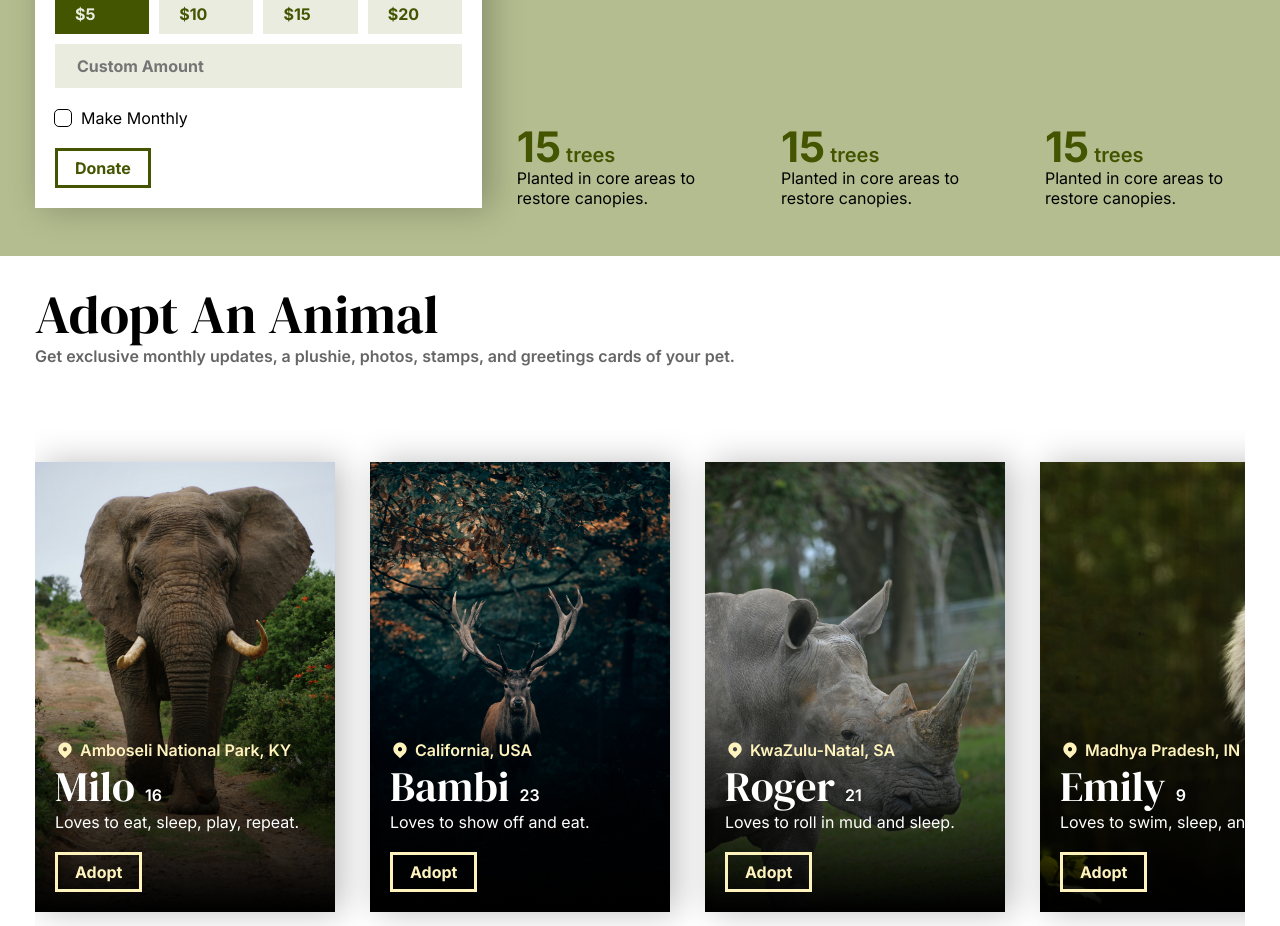
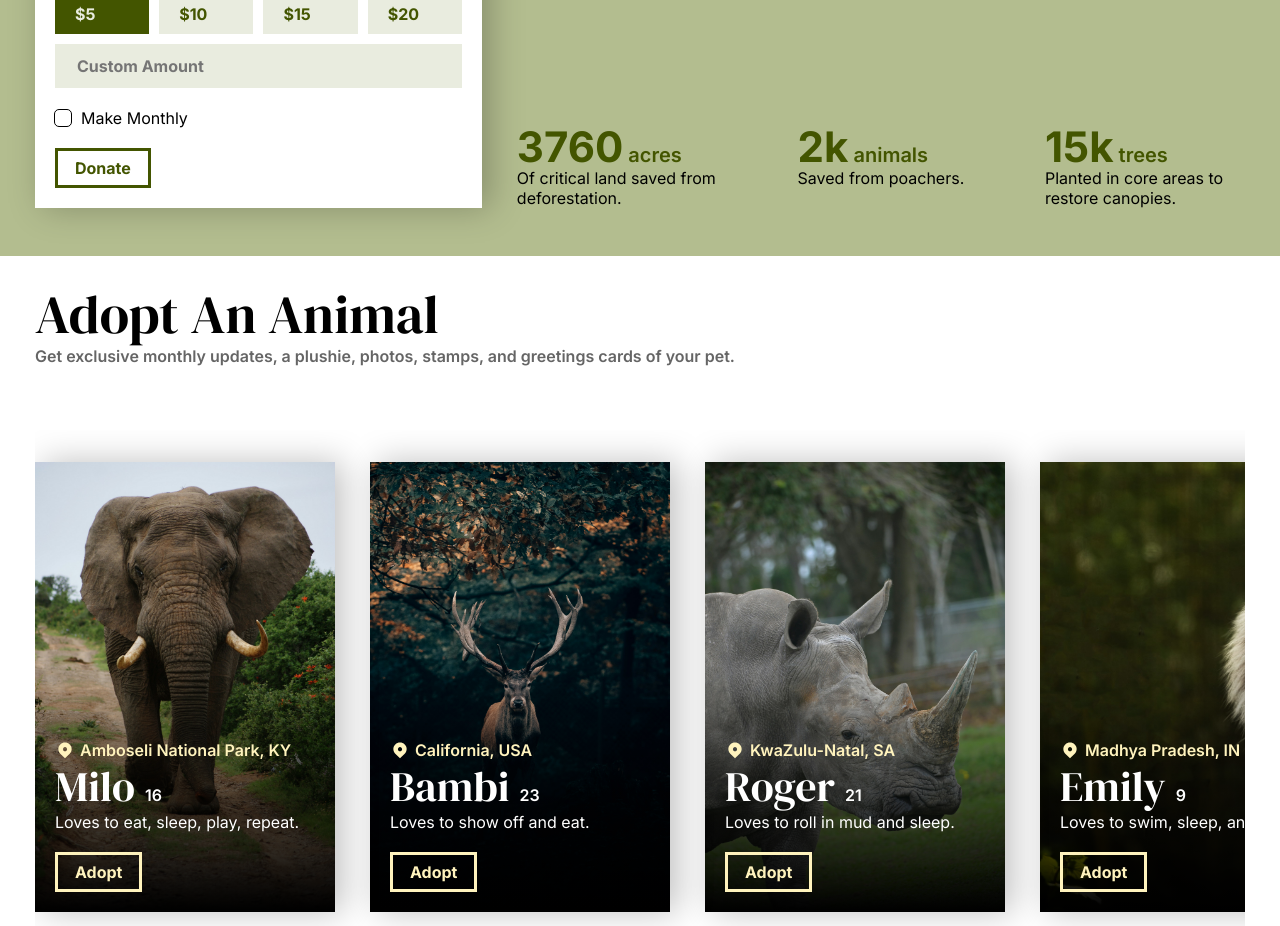
Before and after one commit to Achintya72/suraksha, a Next.js app: page /donate in a window 1280 px wide. Shown: the part 1940-2866 px from the top of the page. Built offline with nearby package versions, Linux system fonts and the light colour scheme.

Commit message:
updated stats

```diff
--- a/src/app/donate/page.jsx
+++ b/src/app/donate/page.jsx
@@ -95,9 +95,9 @@ export default function Donate() {
                     <div className={styles.data}>
                         <h2>The difference you are making</h2>
                         <div className={styles.stats}>
-                            <DonationStat desc="Planted in core areas to restore canopies." label="trees" value={15} />
-                            <DonationStat desc="Planted in core areas to restore canopies." label="trees" value={15} />
-                            <DonationStat desc="Planted in core areas to restore canopies." label="trees" value={15} />
+                            <DonationStat desc="Of critical land saved from deforestation." label="acres" value={3760} />
+                            <DonationStat desc="Saved from poachers." label="animals" value={"2k"} />
+                            <DonationStat desc="Planted in core areas to restore canopies." label="trees" value={"15k"} />
                         </div>
                     </div>
                 </div>
```
